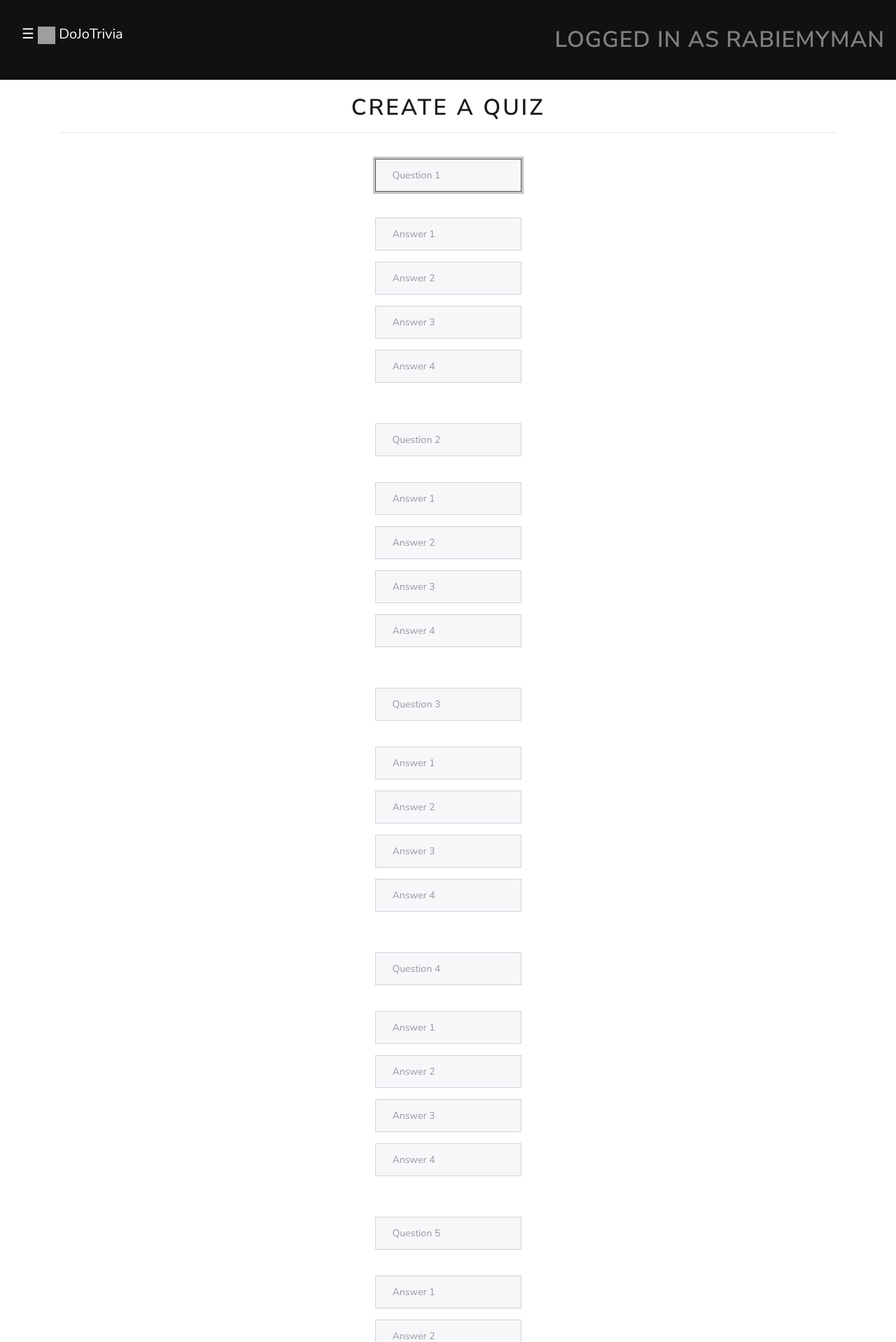
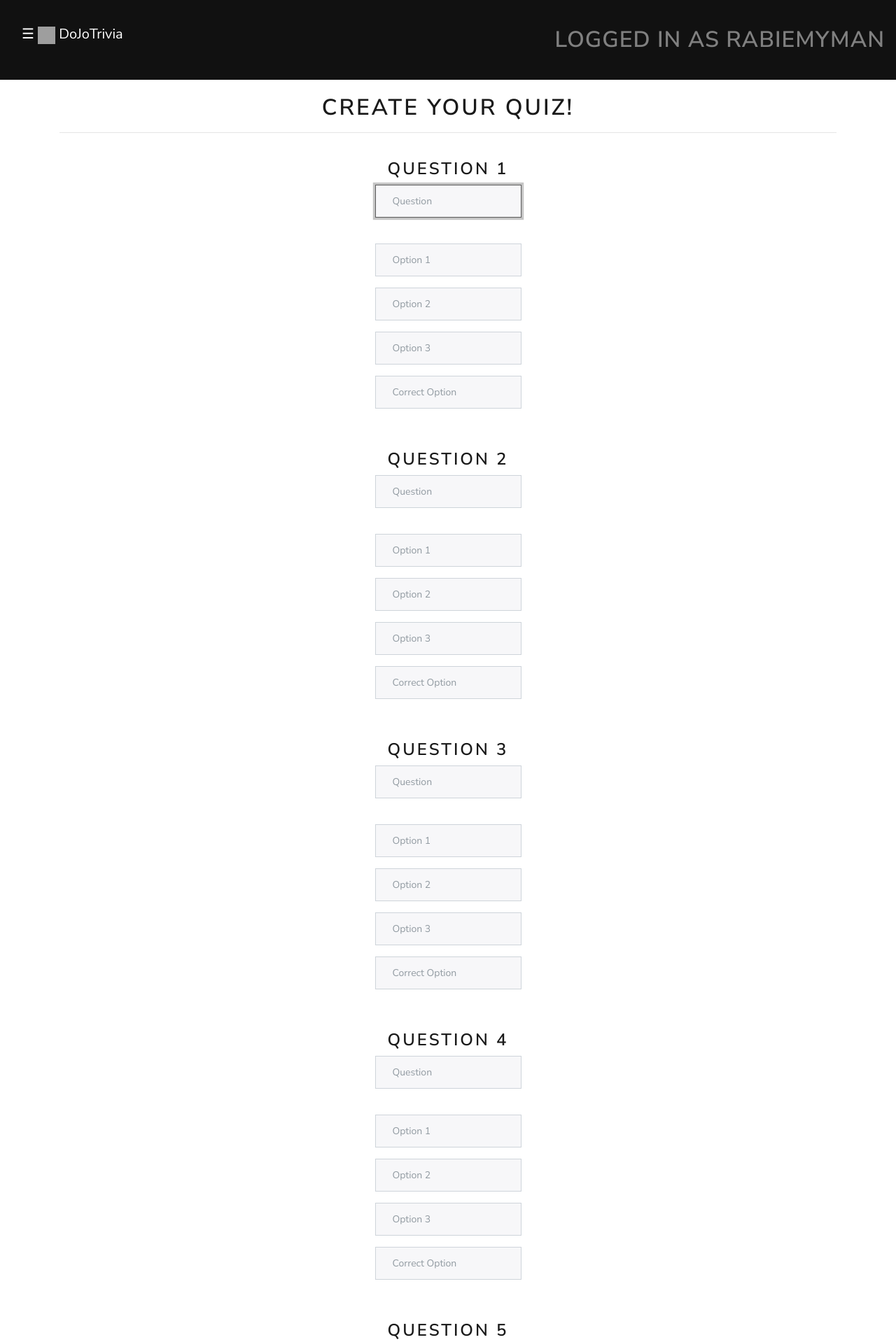
Before and after one commit to FMTamer/DoJoTrivia, a Flask app: page /makeq in a window 1280 px wide. Shown: the top 1918 px of the page at 70% size. Run offline with Flask 2, Linux system fonts and the light colour scheme; a user stored in the database is signed in; some libraries are stand-ins or nearby versions; grey boxes are pictures that could not be loaded.

Commit message:
Reworked makeq page for custom quiz page.

```diff
--- a/DoJoTrivia/templates/makeq.html
+++ b/DoJoTrivia/templates/makeq.html
@@ -7,103 +7,204 @@
 {% block main %}
     <br>
     <head>
-        <h1><strong>Create A Quiz</strong></h1>
+        <h1><strong>Create Your Quiz!</strong></h1>
     </head>
     <hr class="line_title">
     <br>
     <div class="form-group">
-        <input autocomplete="off" autofocus class="form-control" name="q1" placeholder="Question 1" type="text"/>
+        <h3>Question 1</h3>
+        <input autocomplete="off" autofocus class="form-control" name="q1" placeholder="Question" type="text"/>
     </div>
     <br>
     <div class="form-group">
-        <input autocomplete="off" autofocus class="form-control" name="a1" placeholder="Answer 1" type="text"/>
+        <input autocomplete="off" autofocus class="form-control" name="a1" placeholder="Option 1" type="text"/>
     </div>
     <div class="form-group">
-        <input autocomplete="off" autofocus class="form-control" name="a2" placeholder="Answer 2" type="text"/>
+        <input autocomplete="off" autofocus class="form-control" name="a2" placeholder="Option 2" type="text"/>
     </div>
     <div class="form-group">
-        <input autocomplete="off" autofocus class="form-control" name="a3" placeholder="Answer 3" type="text"/>
+        <input autocomplete="off" autofocus class="form-control" name="a3" placeholder="Option 3" type="text"/>
     </div>
     <div class="form-group">
-        <input autocomplete="off" autofocus class="form-control" name="a4" placeholder="Answer 4" type="text"/>
+        <input autocomplete="off" autofocus class="form-control" name="a4" placeholder="Correct Option" type="text"/>
     </div>
     <div class="form-group">
     <br>
     <br>
     <div class="form-group">
-        <input autocomplete="off" autofocus class="form-control" name="q2" placeholder="Question 2" type="text"/>
+        <h3>Question 2</h3>
+        <input autocomplete="off" autofocus class="form-control" name="q2" placeholder="Question" type="text"/>
     </div>
     <br>
     <div class="form-group">
-        <input autocomplete="off" autofocus class="form-control" name="a1" placeholder="Answer 1" type="text"/>
+        <input autocomplete="off" autofocus class="form-control" name="a1" placeholder="Option 1" type="text"/>
     </div>
     <div class="form-group">
-        <input autocomplete="off" autofocus class="form-control" name="a2" placeholder="Answer 2" type="text"/>
+        <input autocomplete="off" autofocus class="form-control" name="a2" placeholder="Option 2" type="text"/>
     </div>
     <div class="form-group">
-        <input autocomplete="off" autofocus class="form-control" name="a3" placeholder="Answer 3" type="text"/>
+        <input autocomplete="off" autofocus class="form-control" name="a3" placeholder="Option 3" type="text"/>
     </div>
     <div class="form-group">
-        <input autocomplete="off" autofocus class="form-control" name="a4" placeholder="Answer 4" type="text"/>
+        <input autocomplete="off" autofocus class="form-control" name="a4" placeholder="Correct Option" type="text"/>
     </div>
     <br>
     <br>
     <div class="form-group">
-        <input autocomplete="off" autofocus class="form-control" name="q3" placeholder="Question 3" type="text"/>
+        <h3>Question 3</h3>
+        <input autocomplete="off" autofocus class="form-control" name="q2" placeholder="Question" type="text"/>
     </div>
     <br>
     <div class="form-group">
-        <input autocomplete="off" autofocus class="form-control" name="a1" placeholder="Answer 1" type="text"/>
+        <input autocomplete="off" autofocus class="form-control" name="a1" placeholder="Option 1" type="text"/>
     </div>
     <div class="form-group">
-        <input autocomplete="off" autofocus class="form-control" name="a2" placeholder="Answer 2" type="text"/>
+        <input autocomplete="off" autofocus class="form-control" name="a2" placeholder="Option 2" type="text"/>
     </div>
     <div class="form-group">
-        <input autocomplete="off" autofocus class="form-control" name="a3" placeholder="Answer 3" type="text"/>
+        <input autocomplete="off" autofocus class="form-control" name="a3" placeholder="Option 3" type="text"/>
     </div>
     <div class="form-group">
-        <input autocomplete="off" autofocus class="form-control" name="a4" placeholder="Answer 4" type="text"/>
+        <input autocomplete="off" autofocus class="form-control" name="a4" placeholder="Correct Option" type="text"/>
     </div>
     <br>
     <br>
     <div class="form-group">
-        <input autocomplete="off" autofocus class="form-control" name="q4" placeholder="Question 4" type="text"/>
+        <h3>Question 4</h3>
+        <input autocomplete="off" autofocus class="form-control" name="q2" placeholder="Question" type="text"/>
     </div>
     <br>
     <div class="form-group">
-        <input autocomplete="off" autofocus class="form-control" name="a1" placeholder="Answer 1" type="text"/>
+        <input autocomplete="off" autofocus class="form-control" name="a1" placeholder="Option 1" type="text"/>
     </div>
     <div class="form-group">
-        <input autocomplete="off" autofocus class="form-control" name="a2" placeholder="Answer 2" type="text"/>
+        <input autocomplete="off" autofocus class="form-control" name="a2" placeholder="Option 2" type="text"/>
     </div>
     <div class="form-group">
-        <input autocomplete="off" autofocus class="form-control" name="a3" placeholder="Answer 3" type="text"/>
+        <input autocomplete="off" autofocus class="form-control" name="a3" placeholder="Option 3" type="text"/>
     </div>
     <div class="form-group">
-        <input autocomplete="off" autofocus class="form-control" name="a4" placeholder="Answer 4" type="text"/>
+        <input autocomplete="off" autofocus class="form-control" name="a4" placeholder="Correct Option" type="text"/>
     </div>
     <br>
     <br>
     <div class="form-group">
-        <input autocomplete="off" autofocus class="form-control" name="q5" placeholder="Question 5" type="text"/>
+        <h3>Question 5</h3>
+        <input autocomplete="off" autofocus class="form-control" name="q2" placeholder="Question" type="text"/>
     </div>
     <br>
     <div class="form-group">
-        <input autocomplete="off" autofocus class="form-control" name="a1" placeholder="Answer 1" type="text"/>
+        <input autocomplete="off" autofocus class="form-control" name="a1" placeholder="Option 1" type="text"/>
     </div>
     <div class="form-group">
-        <input autocomplete="off" autofocus class="form-control" name="a2" placeholder="Answer 2" type="text"/>
+        <input autocomplete="off" autofocus class="form-control" name="a2" placeholder="Option 2" type="text"/>
     </div>
     <div class="form-group">
-        <input autocomplete="off" autofocus class="form-control" name="a3" placeholder="Answer 3" type="text"/>
+        <input autocomplete="off" autofocus class="form-control" name="a3" placeholder="Option 3" type="text"/>
     </div>
     <div class="form-group">
-        <input autocomplete="off" autofocus class="form-control" name="a4" placeholder="Answer 4" type="text"/>
+        <input autocomplete="off" autofocus class="form-control" name="a4" placeholder="Correct Option" type="text"/>
     </div>
     <br>
     <br>
     <div class="form-group">
-        <button class="btn btn-default" type="submit">Finish</button>
+        <h3>Question 6</h3>
+        <input autocomplete="off" autofocus class="form-control" name="q1" placeholder="Question" type="text"/>
     </div>
-    <h2><i>More questions coming</i></h2>
+    <br>
+    <div class="form-group">
+        <input autocomplete="off" autofocus class="form-control" name="a1" placeholder="Option 1" type="text"/>
+    </div>
+    <div class="form-group">
+        <input autocomplete="off" autofocus class="form-control" name="a2" placeholder="Option 2" type="text"/>
+    </div>
+    <div class="form-group">
+        <input autocomplete="off" autofocus class="form-control" name="a3" placeholder="Option 3" type="text"/>
+    </div>
+    <div class="form-group">
+        <input autocomplete="off" autofocus class="form-control" name="a4" placeholder="Correct Option" type="text"/>
+    </div>
+    <div class="form-group">
+    <br>
+    <br>
+    <div class="form-group">
+        <h3>Question 7</h3>
+        <input autocomplete="off" autofocus class="form-control" name="q2" placeholder="Question" type="text"/>
+    </div>
+    <br>
+    <div class="form-group">
+        <input autocomplete="off" autofocus class="form-control" name="a1" placeholder="Option 1" type="text"/>
+    </div>
+    <div class="form-group">
+        <input autocomplete="off" autofocus class="form-control" name="a2" placeholder="Option 2" type="text"/>
+    </div>
+    <div class="form-group">
+        <input autocomplete="off" autofocus class="form-control" name="a3" placeholder="Option 3" type="text"/>
+    </div>
+    <div class="form-group">
+        <input autocomplete="off" autofocus class="form-control" name="a4" placeholder="Correct Option" type="text"/>
+    </div>
+    <br>
+    <br>
+    <div class="form-group">
+        <h3>Question 8</h3>
+        <input autocomplete="off" autofocus class="form-control" name="q2" placeholder="Question" type="text"/>
+    </div>
+    <br>
+    <div class="form-group">
+        <input autocomplete="off" autofocus class="form-control" name="a1" placeholder="Option 1" type="text"/>
+    </div>
+    <div class="form-group">
+        <input autocomplete="off" autofocus class="form-control" name="a2" placeholder="Option 2" type="text"/>
+    </div>
+    <div class="form-group">
+        <input autocomplete="off" autofocus class="form-control" name="a3" placeholder="Option 3" type="text"/>
+    </div>
+    <div class="form-group">
+        <input autocomplete="off" autofocus class="form-control" name="a4" placeholder="Correct Option" type="text"/>
+    </div>
+    <br>
+    <br>
+    <div class="form-group">
+        <h3>Question 9</h3>
+        <input autocomplete="off" autofocus class="form-control" name="q2" placeholder="Question" type="text"/>
+    </div>
+    <br>
+    <div class="form-group">
+        <input autocomplete="off" autofocus class="form-control" name="a1" placeholder="Option 1" type="text"/>
+    </div>
+    <div class="form-group">
+        <input autocomplete="off" autofocus class="form-control" name="a2" placeholder="Option 2" type="text"/>
+    </div>
+    <div class="form-group">
+        <input autocomplete="off" autofocus class="form-control" name="a3" placeholder="Option 3" type="text"/>
+    </div>
+    <div class="form-group">
+        <input autocomplete="off" autofocus class="form-control" name="a4" placeholder="Correct Option" type="text"/>
+    </div>
+    <br>
+    <br>
+    <div class="form-group">
+        <h3>Question 10</h3>
+        <input autocomplete="off" autofocus class="form-control" name="q2" placeholder="Question" type="text"/>
+    </div>
+    <br>
+    <div class="form-group">
+        <input autocomplete="off" autofocus class="form-control" name="a1" placeholder="Option 1" type="text"/>
+    </div>
+    <div class="form-group">
+        <input autocomplete="off" autofocus class="form-control" name="a2" placeholder="Option 2" type="text"/>
+    </div>
+    <div class="form-group">
+        <input autocomplete="off" autofocus class="form-control" name="a3" placeholder="Option 3" type="text"/>
+    </div>
+    <div class="form-group">
+        <input autocomplete="off" autofocus class="form-control" name="a4" placeholder="Correct Option" type="text"/>
+    </div>
+    <br>
+    <br>
+    <div class="form-group">
+        <h4>Reminder: Your quiz will be put into our database and can be played by every user from our website after submitting.</h4>
+        <button class="btn btn-success" type="submit">Submit</button>
+    </div>
 {% endblock %}
```
